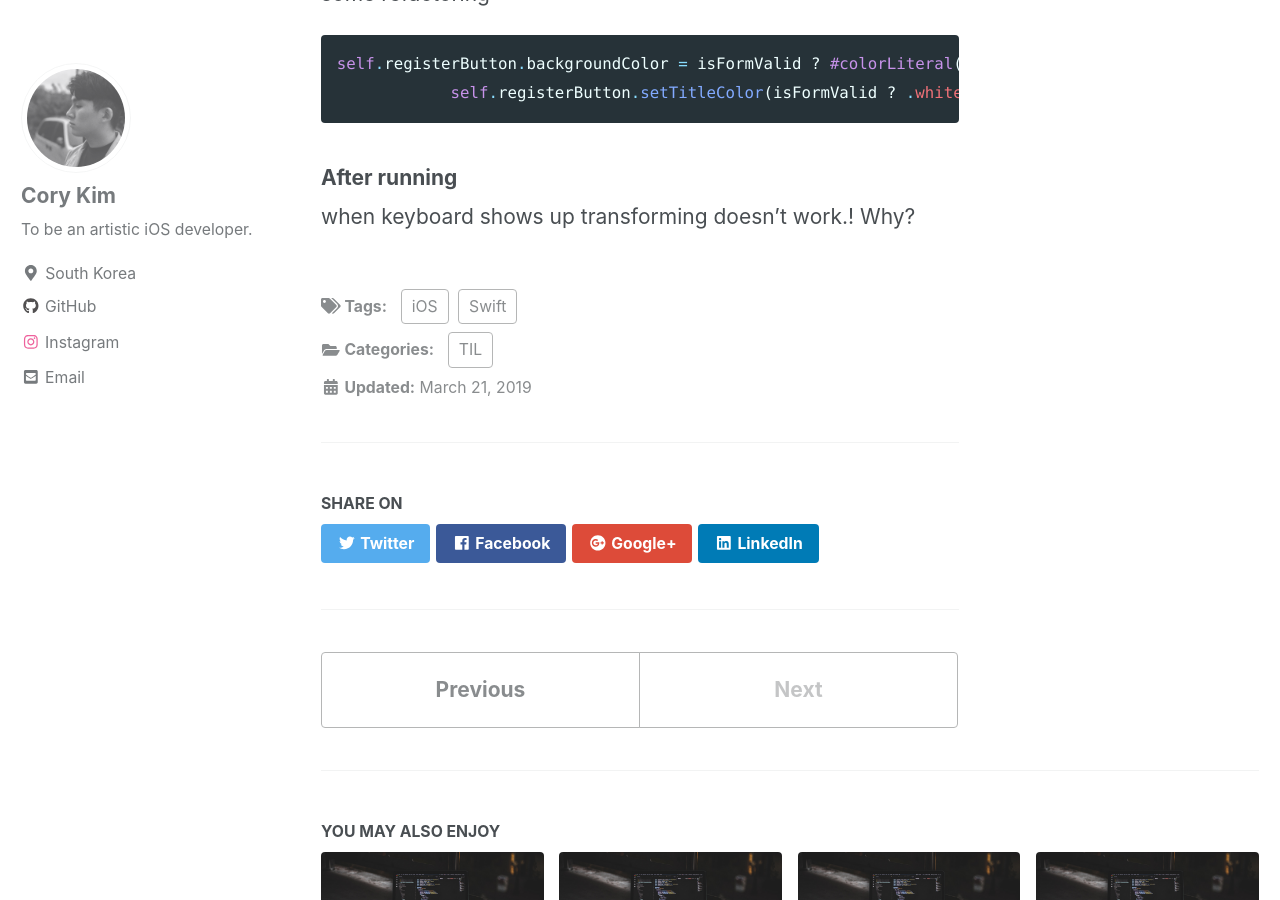
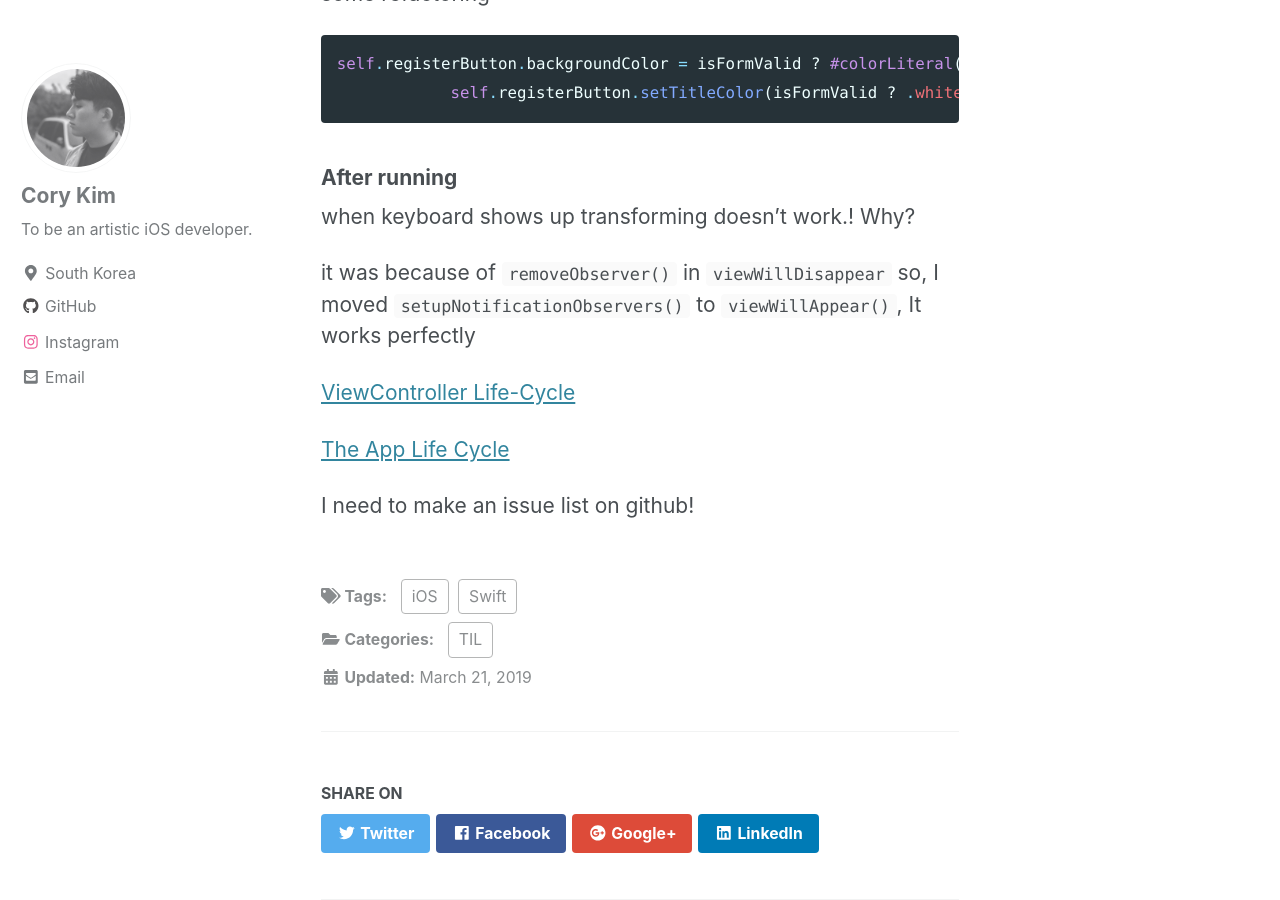
Before and after one commit to corykim0829/corykim0829.github.io, a Jekyll site: the page built from _posts/2019-03-21-TIL-Mar-21th-2019.md, in a window 1280 px wide and 900 px high, scrolled down 8144 px. Built offline with Jekyll 4.4.1, drawn with Linux system fonts in a browser that asks for light colours; cached includes are drawn as plain includes.

Commit message:
update: post-march 21th TIL

```diff
--- a/_posts/2019-03-21-TIL-Mar-21th-2019.md
+++ b/_posts/2019-03-21-TIL-Mar-21th-2019.md
@@ -353,3 +353,16 @@ self.registerButton.backgroundColor = isFormValid ? #colorLiteral(red: 0.8078431
 ### After running
 
 when keyboard shows up transforming doesn't work.! Why?
+
+
+
+it was because of `removeObserver()` in `viewWillDisappear`
+so, I moved `setupNotificationObservers()` to `viewWillAppear()`, It works perfectly
+
+[ViewController Life-Cycle](https://zeddios.tistory.com/43)
+
+[The App Life Cycle](https://developer.apple.com/library/archive/documentation/iPhone/Conceptual/iPhoneOSProgrammingGuide/TheAppLifeCycle/TheAppLifeCycle.html)
+
+
+
+I need to make an issue list on github!
```
